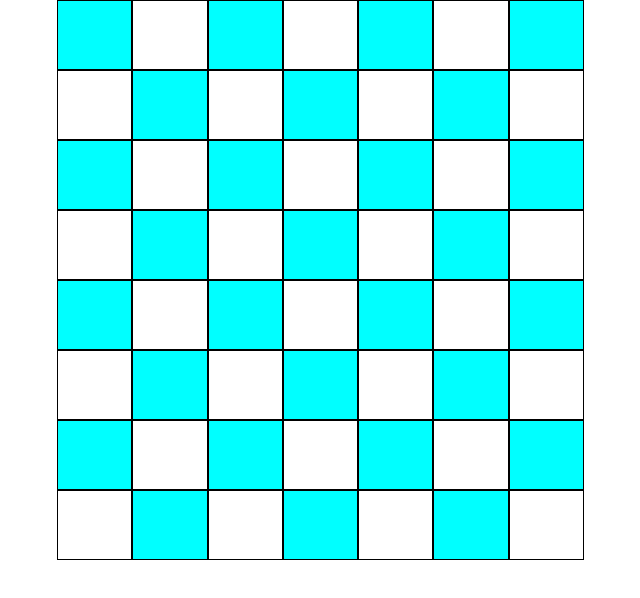
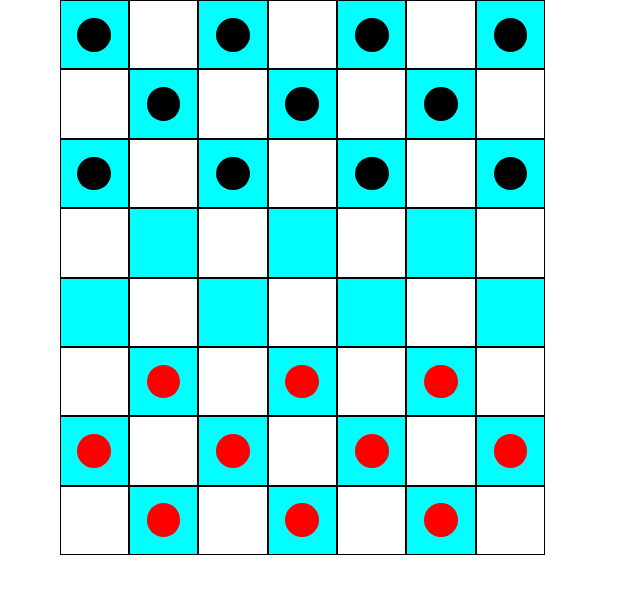
Before and after one commit to J-Vaht-98/ReactCheckers, a React (Create React App) app in the folder game/: page / in a window 1280 px wide. Shown: the top 598 px of the page, without its empty margins (303-943 px from the left). Built offline with nearby package versions, Linux system fonts and the light colour scheme.

Commit message:
Buttons + click event on the buttons

```diff
--- a/game/src/App.css
+++ b/game/src/App.css
@@ -2,9 +2,13 @@
   text-align: center;
 }
 :root{
-  --boardSize: 560px;
+  --boardSize: 555px;
   --oddSquareColor: #00ffff;
   --evenSquareColor: white;
+  --player1Color:red;
+  --player2Color:black;
+  --squareSize:calc(var(--boardSize)/8);
+  --btnSize:calc(var(--squareSize)/2);
 }
 
 /*************************************SQUARES*********************************/
@@ -15,13 +19,13 @@
   margin: 0 auto;
   display: grid;
   grid-gap: 0;
-  grid-template-rows: repeat(8,auto);
+  grid-template-rows: repeat(8,var(--squareSize));
   grid-auto-flow: row;
 }
 .row{
   display: grid;
   grid-gap:0;
-  grid-template-columns: repeat(8,auto);
+  grid-template-columns: repeat(8,var(--squareSize));
 }
 .game-container .row:nth-of-type(odd) .square:nth-of-type(odd){
   background-color: var(--oddSquareColor);
@@ -30,8 +34,30 @@
   background-color: var(--oddSquareColor);
 }
 .game-container .square{
-  padding: 20px;
-  font-size: 150%;
-  text-align: center;
   border: solid 1px black;
 }
+.move-hint{
+  display: none;
+  margin:25% auto;
+  width: 50%;
+  height: 50%;
+  border-radius: 50%;
+}
+/*************************************BUTTONS*********************************/
+
+.button{
+  display: block;
+  margin:25% auto;
+  width: 50%;
+  height: 50%;
+  border-radius: 50%;
+}
+.button:hover{
+  opacity: 0.75;
+}
+.player-1{
+  background-color: var(--player1Color);
+}
+.player-2{
+  background-color: var(--player2Color);
+}
--- a/game/src/App.js
+++ b/game/src/App.js
@@ -6,37 +6,38 @@ function App() {
   // let board = new Array(8).fill(new Array(8).fill((0)))
   let board = [
     [2,0,2,0,2,0,2],
-    [2,0,2,0,2,0,2],
+    [0,2,0,2,0,2,0],
     [2,0,2,0,2,0,2],
 
     [0,0,0,0,0,0,0],
     [0,0,0,0,0,0,0],
 
+    [0,1,0,1,0,1,0],
     [1,0,1,0,1,0,1],
-    [1,0,1,0,1,0,1],
-    [1,0,1,0,1,0,1]
+    [0,1,0,1,0,1,0],
   ]
 
-
-  console.log(board)
+  function buttonClick(e){
+    console.log(e.target)
+  }
   return (<div class="game-container">
-    <div class = "row">{board[0].map((el, idx)=> <Square row = {0} col = {idx} btn = {el} />)}</div>
-    <div class = "row">{board[1].map((el, idx)=> <Square row = {1} col = {idx} btn = {el} />)}</div>
-    <div class = "row">{board[2].map((el, idx)=> <Square row = {2} col = {idx} btn = {el} />)}</div>
-    <div class = "row">{board[3].map((el, idx)=> <Square row = {3} col = {idx} btn = {el} />)}</div>
-    <div class = "row">{board[4].map((el, idx)=> <Square row = {4} col = {idx} btn = {el} />)}</div>
-    <div class = "row">{board[5].map((el, idx)=> <Square row = {5} col = {idx} btn = {el} />)}</div>
-    <div class = "row">{board[6].map((el, idx)=> <Square row = {6} col = {idx} btn = {el} />)}</div>
-    <div class = "row">{board[7].map((el, idx)=> <Square row = {7} col = {idx} btn = {el} />)}</div>
+    <div class = "row">{board[0].map((el, idx)=> <Square row = {0} col = {idx} btn = {el} buttonClick = {buttonClick}/>)}</div>
+    <div class = "row">{board[1].map((el, idx)=> <Square row = {1} col = {idx} btn = {el} buttonClick = {buttonClick}/>)}</div>
+    <div class = "row">{board[2].map((el, idx)=> <Square row = {2} col = {idx} btn = {el} buttonClick = {buttonClick}/>)}</div>
+    <div class = "row">{board[3].map((el, idx)=> <Square row = {3} col = {idx} btn = {el} buttonClick = {buttonClick}/>)}</div>
+    <div class = "row">{board[4].map((el, idx)=> <Square row = {4} col = {idx} btn = {el} buttonClick = {buttonClick}/>)}</div>
+    <div class = "row">{board[5].map((el, idx)=> <Square row = {5} col = {idx} btn = {el} buttonClick = {buttonClick}/>)}</div>
+    <div class = "row">{board[6].map((el, idx)=> <Square row = {6} col = {idx} btn = {el} buttonClick = {buttonClick}/>)}</div>
+    <div class = "row">{board[7].map((el, idx)=> <Square row = {7} col = {idx} btn = {el} buttonClick = {buttonClick}/>)}</div>
   </div>
   );
 }
 function Square(props) {
   let button = ""
   if (props.btn === 2)
-    button = <div className = "button player-2"></div>
+    button = <Button player = {2} onClick = {props.buttonClick} />
   else if(props.btn === 1)
-    button = <div className = "button player-1"></div>
+    button = <Button player = {1} onClick = {props.buttonClick} />
 
   return (
   <div className = "square" row ={props.row} col = {props.col}>
@@ -44,6 +45,7 @@ function Square(props) {
     {button}
   </div>);
 }
-
-
+function Button(props) {
+  return ( <div className = {`button player-${props.player}`} onClick = {e =>{props.onClick(e)}}></div> );
+  }
 export default App;
```
